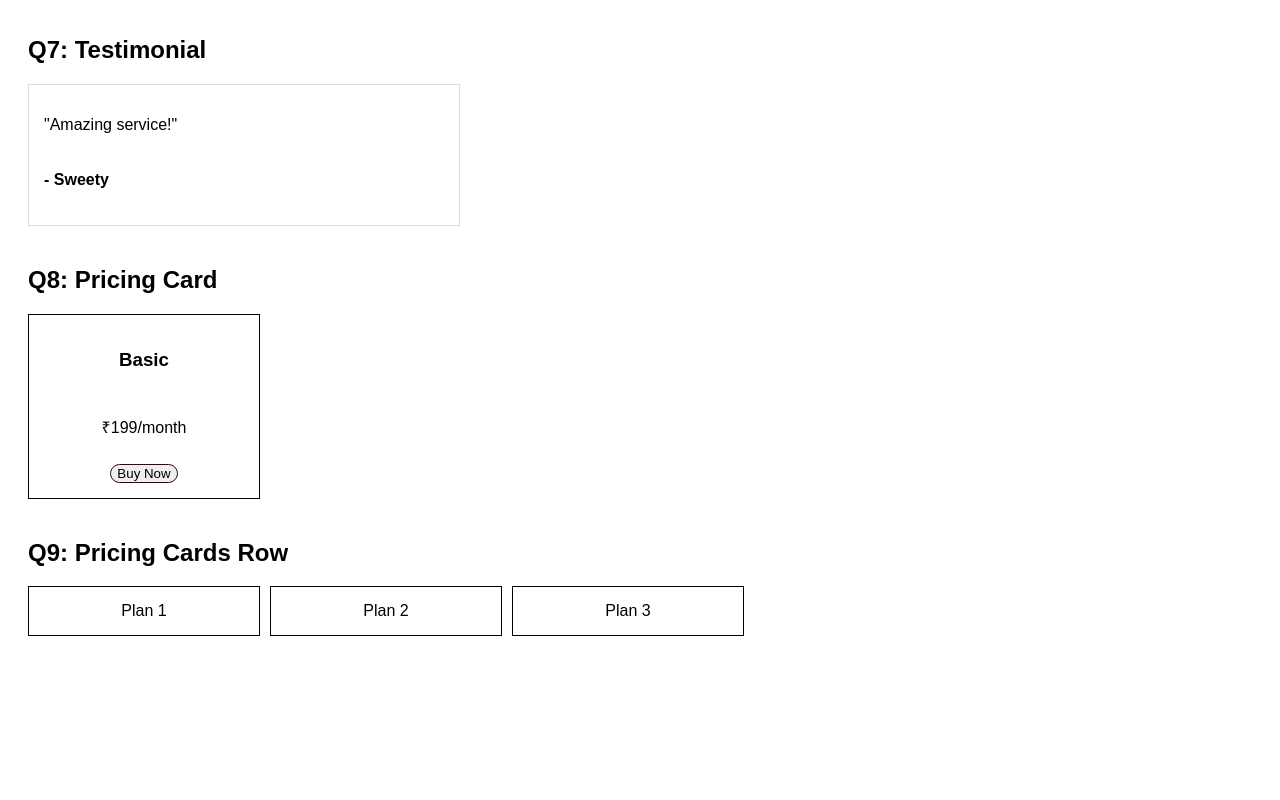
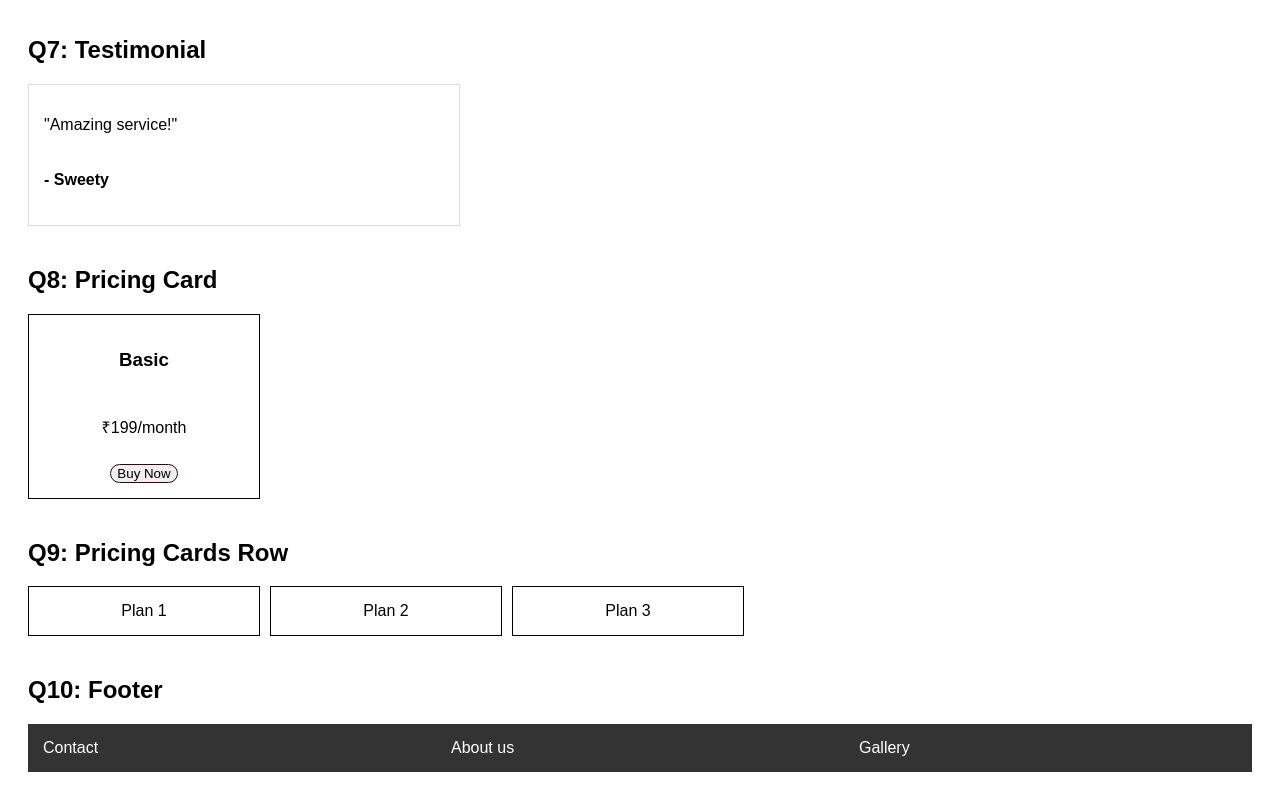
Before and after one commit to Sweetypatel13/Flexbox, a plain HTML site: page index.html in a window 1280 px wide. Shown: the part 1981-2781 px from the top of the page. Before the commit the page ends 2645 px from the top, so only its background shows below. Drawn offline with Linux system fonts and the light colour scheme.

Commit message:
created q10 and provided css

```diff
--- a/index.html
+++ b/index.html
@@ -122,6 +122,20 @@
       flex-wrap: wrap;
       gap: 10px;
     }
+    /* Q10 */
+    .footer {
+      display: flex;
+      flex-wrap: wrap;
+      background: #333;
+      color: white;
+      margin-top: 20px;
+    }
+
+    .footer div {
+      min-width: 200px;
+      flex: 1;
+      padding: 15px;
+    }
     </style>
 </head>
 <body>
@@ -188,5 +202,13 @@
    <div class="pricing-card">Plan 2</div>
    <div class="pricing-card">Plan 3</div>
  </div>
+  <!-- Q10 -->
+  <h2>Q10: Footer</h2>
+  <div class="footer">
+    <div>Contact</div>
+    <div>About us</div>
+    <div>Gallery</div>
+  </div>
+
 </body>
 </html>
```
